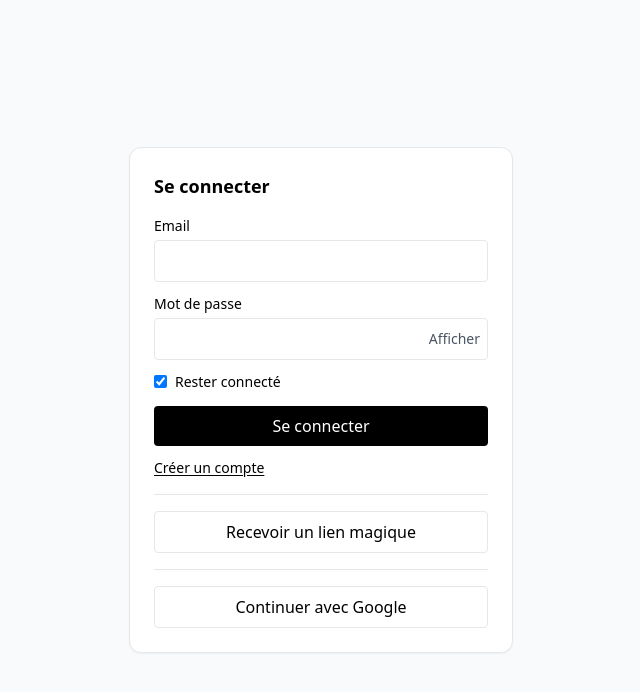
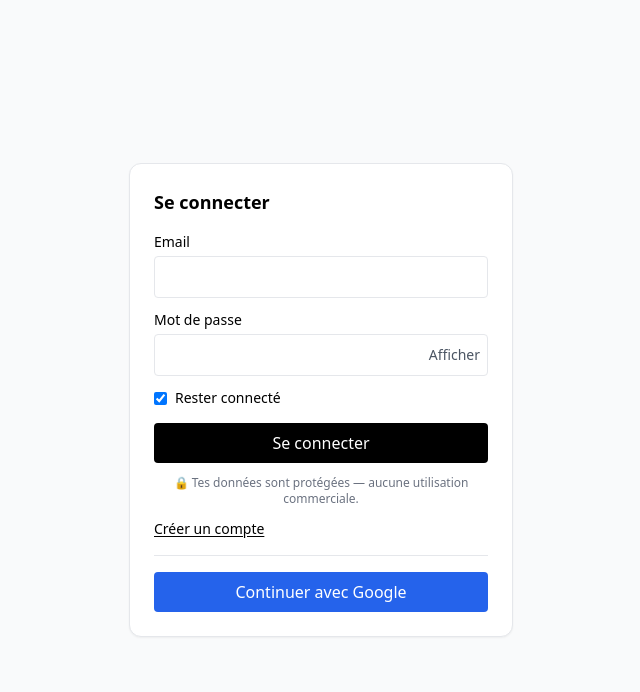
Before and after one commit to Ludovic0504/OneTool, a React (Vite) app: page /login in a window 1280 px wide. Shown: the top 692 px of the page, without its empty margins (319-959 px from the left). Built offline with nearby package versions, Linux system fonts and the light colour scheme.

Commit message:
💄 Améliore la page Login (suppression magic link + message visuel + phrase rassurante)

```diff
--- a/src/pages/Login.jsx
+++ b/src/pages/Login.jsx
@@ -76,26 +76,6 @@ export default function Login() {
     }
   };
 
-  const onSendMagicLink = async () => {
-    setErrorMsg("");
-    setSent(false);
-    setMlLoading(true);
-    // NEW: garde le même choix de persistance pour le flux magic link
-    const supabase = getBrowserSupabase({ remember });
-    try {
-      const { error } = await supabase.auth.signInWithOtp({
-        email,
-        options: { emailRedirectTo: redirectTo },
-      });
-      if (error) return setErrorMsg(error.message);
-      setSent(true);
-    } catch (err) {
-      setErrorMsg(err?.message || "Erreur inconnue");
-    } finally {
-      setMlLoading(false);
-    }
-  };
-
   const signInWithGoogle = async () => {
     setErrorMsg("");
     // NEW: idem pour OAuth
@@ -124,10 +104,26 @@ export default function Login() {
           </div>
         )}
         {(sent || infoMsg) && (
-          <div className="mb-3 text-sm text-green-700 bg-green-50 border border-green-200 rounded p-2">
-            {infoMsg || "Lien envoyé ✅ — vérifie ta boîte mail"}
+          <div className="mb-4 p-3 -border border-green-200 bg-green-50 text-green-800 text-sm flex items-center gap-2">
+            <svg
+              xmlns="http://www.w3.org/2000/svg"
+              viewBox="0 0 20 20"
+              fill="currentColor"
+              className="w-5 h-5 text-green-500"
+            >
+              <path
+                fillRule="evenodd"
+                d="M18 8a6 6 0 11-12 0 6 6 0 0112 0zm-7-3a1 1 0 112 0v3a1 1 0 01-.553.894l-2 1A1 1 0 018.5 9.106L10 8.382V5z"
+                clipRule="evenodd"
+              />
+            </svg>
+            <div>
+              <strong>Email envoyé !</strong><br />
+              Vérifie ta boîte mail et clique sur le lien pour activer ton compte ✅
+            </div>
           </div>
         )}
+
 
         <form onSubmit={onSubmit} className="space-y-3">
           <div>
@@ -188,6 +184,10 @@ export default function Login() {
             {loading ? (mode === "signin" ? "Connexion..." : "Création...") :
               (mode === "signin" ? "Se connecter" : "S’enregistrer")}
           </button>
+          <p className="mt-2 text-xs text-gray-500 text-center">
+            🔒 Tes données sont protégées — aucune utilisation commerciale.
+          </p>
+
         </form>
 
         <div className="flex justify-between text-sm mt-3">
@@ -203,21 +203,8 @@ export default function Login() {
 
         <button
           type="button"
-          onClick={onSendMagicLink}
-          disabled={!email || mlLoading}
-          className="w-full rounded border px-3 py-2"
-          title="Recevoir un lien de connexion par email"
-        >
-          {mlLoading ? "Envoi du lien..." : "Recevoir un lien magique"}
-        </button>
-
-        <div className="my-4 h-px bg-gray-200" />
-
-        <button
-          type="button"
           onClick={signInWithGoogle}
-          className="w-full rounded border px-3 py-2 hover:bg-gray-50"
-        >
+          className="w-full rounded bg-blue-600 text-white px-3 py-2 font-medium hover:bg-blue-500 active:bg-blue-700 focus:outline-none focus:ring-2 focus:ring-blue-400">
           Continuer avec Google
         </button>
       </div>
```
